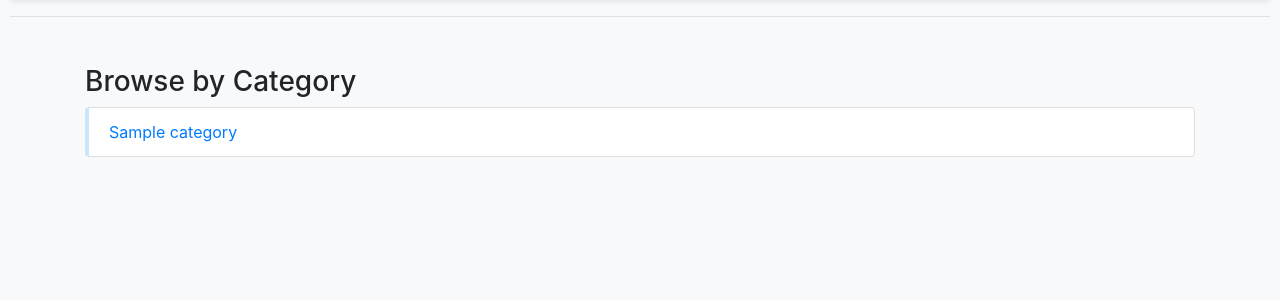
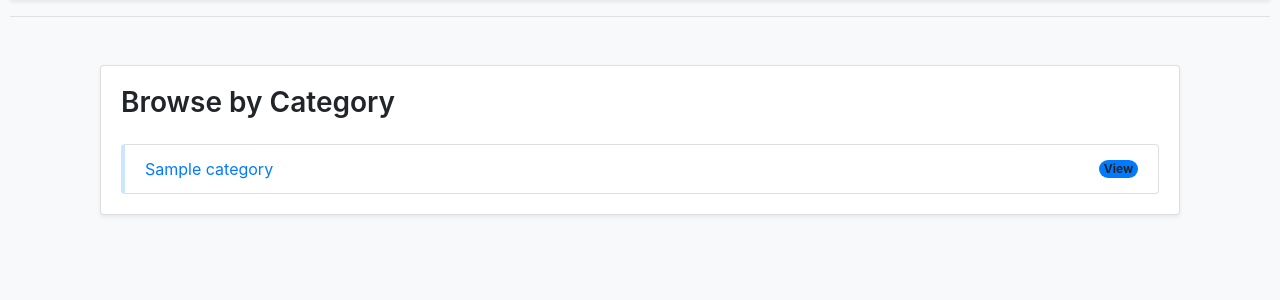
Before and after one commit to iygeal/e-commerce-auctions, a Django app: page /categories/ in a window 1280 px wide. Shown: the part 91-391 px from the top of the page. Run offline with Django 3.2, Linux system fonts and the light colour scheme; tables that the repository leaves empty hold one stand-in row (values such as "Sample post"); some libraries are stand-ins or nearby versions.

Commit message:
Styled categories.html

```diff
--- a/auctions/templates/auctions/categories.html
+++ b/auctions/templates/auctions/categories.html
@@ -1,13 +1,31 @@
 {% extends "auctions/layout.html" %}
 {% block body %}
-<h3>Browse by Category</h3>
+<div class="container mt-4">
+  <div class="card shadow-sm">
+    <div class="card-body">
+      <h3 class="card-title mb-4">Browse by Category</h3>
       <ul class="list-group">
         {% for category in categories %}
-  <li class="list-group-item">
-    <a href="{% url 'category_listings' category.name %}">{{ category.name }}</a>
+        <li class="list-group-item d-flex justify-content-between align-items-center hover-shadow">
+          <a href="{% url 'category_listings' category.name %}" class="text-decoration-none fw-bold">
+            {{ category.name }}
+          </a>
+          <span class="badge bg-primary rounded-pill">
+            View
+          </span>
         </li>
         {% empty %}
         <li class="list-group-item text-muted">No categories found.</li>
         {% endfor %}
       </ul>
+    </div>
+  </div>
+</div>
+
+<style>
+  .hover-shadow:hover {
+    background-color: #f8f9fa;
+    transition: background-color 0.2s ease-in-out;
+  }
+</style>
 {% endblock %}
```
Lines whose indentation alone changed are shown as unchanged.
